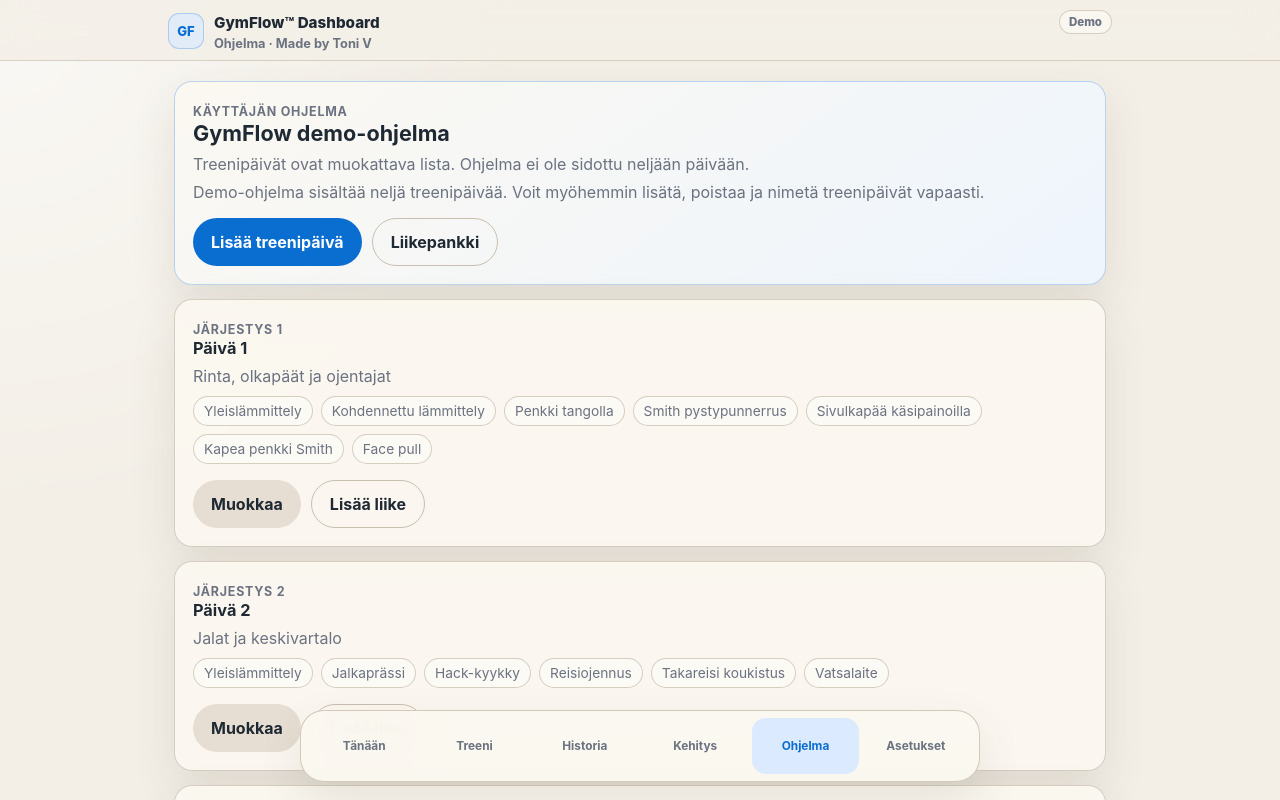
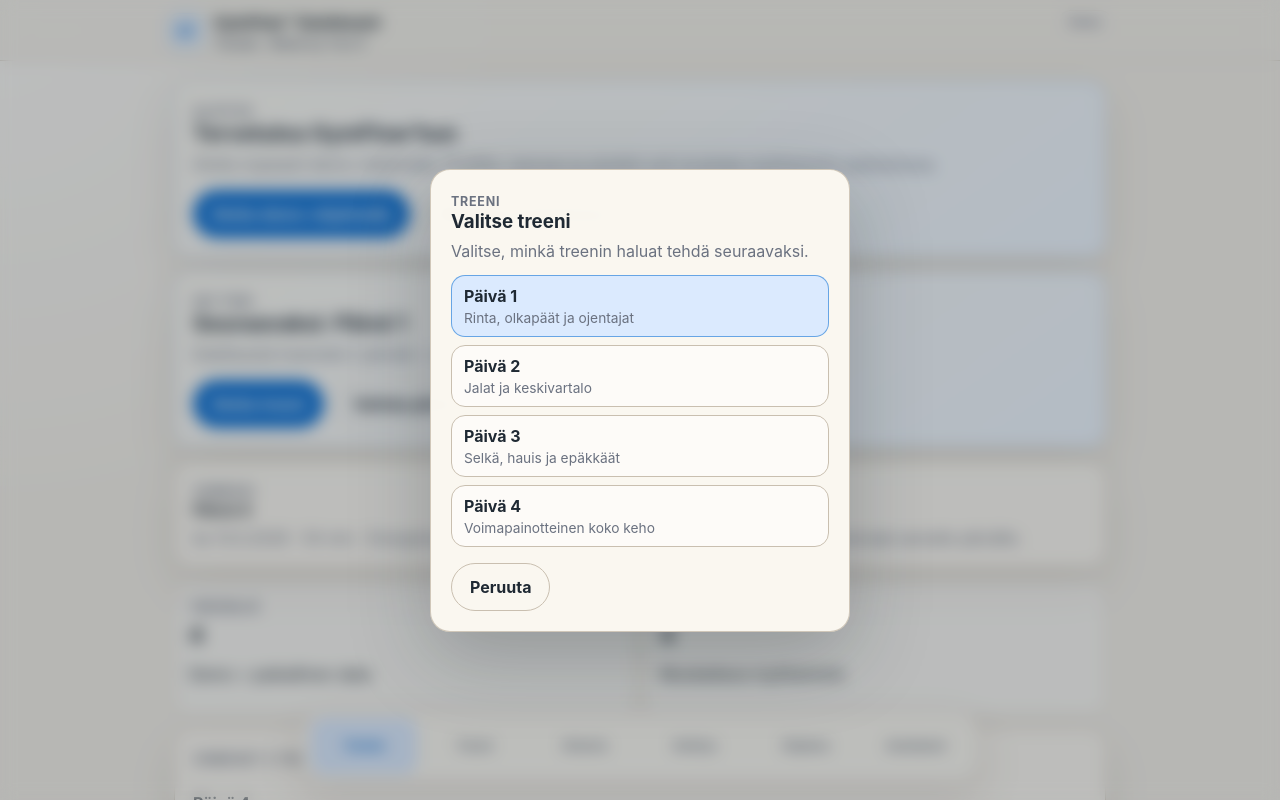
Before and after one commit to Vode72/gymflow-dashboard, a React (Vite) app: page / in a window 1280 px wide. Both pictures are taken after a click on the button "Vaihda päivä". Shown: the top 800 px of the page. Built offline with nearby package versions, Linux system fonts and the light colour scheme.

Commit message:
Improve change day flow and warmup polish

```diff
--- a/src/App.css
+++ b/src/App.css
@@ -384,7 +384,7 @@
 }
 
 .exercise-card--warmup .card__body {
-  padding: 13px 14px;
+  padding: 11px 12px;
 }
 
 .exercise-card--warmup .exercise-card__header {
@@ -397,7 +397,24 @@
 }
 
 .exercise-card--warmup h3 {
-  font-size: 0.98rem;
+  font-size: 0.95rem;
+}
+
+.exercise-card--warmup .pill {
+  min-height: 26px;
+  padding: 3px 8px;
+  font-size: 0.76rem;
+}
+
+.exercise-card--warmup .field {
+  gap: 4px;
+}
+
+.exercise-card--warmup .field input,
+.exercise-card--warmup .field select {
+  min-height: 42px;
+  border-radius: 12px;
+  padding: 0 12px;
 }
 
 .exercise-card__header {
@@ -430,7 +447,7 @@
 
 .done-toggle {
   justify-self: start;
-  min-height: 44px;
+  min-height: 40px;
   border: 1px solid var(--border);
   border-radius: 999px;
   padding: 0 16px;
@@ -440,9 +457,10 @@
 }
 
 .done-toggle[aria-pressed='true'] {
-  border-color: rgba(21, 128, 61, 0.36);
+  border-color: rgba(21, 128, 61, 0.46);
   color: var(--success);
-  background: rgba(220, 252, 231, 0.7);
+  background: rgba(220, 252, 231, 0.82);
+  box-shadow: inset 0 0 0 1px rgba(21, 128, 61, 0.08);
 }
 
 .targeted-warmup-toggle {
@@ -550,6 +568,45 @@
   color: var(--text-muted);
 }
 
+.choice-list {
+  display: grid;
+  gap: 8px;
+  margin-top: 14px;
+}
+
+.choice-list button {
+  display: grid;
+  gap: 4px;
+  min-height: 58px;
+  border: 1px solid var(--border);
+  border-radius: 14px;
+  padding: 10px 12px;
+  color: var(--text-main);
+  background: rgba(255, 255, 255, 0.48);
+  text-align: left;
+}
+
+.choice-list button span {
+  color: var(--text-muted);
+  font-size: 0.86rem;
+}
+
+.choice-list button[aria-pressed='true'] {
+  border-color: rgba(10, 110, 209, 0.55);
+  background: var(--accent-soft);
+}
+
+.inline-notice {
+  margin-top: 12px;
+  border: 1px solid rgba(10, 110, 209, 0.22);
+  border-radius: 14px;
+  padding: 10px 12px;
+  color: var(--text-main);
+  background: rgba(219, 234, 254, 0.45);
+  font-size: 0.9rem;
+  font-weight: 650;
+}
+
 .empty-state {
   padding: 24px 18px;
   text-align: left;
--- a/src/App.jsx
+++ b/src/App.jsx
@@ -20,6 +20,7 @@
 
 function App() {
   const [activeView, setActiveView] = useState('home')
+  const [selectedWorkoutDayId, setSelectedWorkoutDayId] = useState(null)
   const gymFlow = useGymFlowData()
   const ActivePage = views[activeView]
 
@@ -37,7 +38,12 @@
 
   return (
     <AppShell activeView={activeView} onNavigate={setActiveView} title={pageTitle}>
-      <ActivePage {...gymFlow} onNavigate={setActiveView} />
+      <ActivePage
+        {...gymFlow}
+        onNavigate={setActiveView}
+        onSelectWorkoutDay={setSelectedWorkoutDayId}
+        selectedWorkoutDayId={selectedWorkoutDayId}
+      />
     </AppShell>
   )
 }
--- a/src/components/ExerciseLogCard.jsx
+++ b/src/components/ExerciseLogCard.jsx
@@ -16,7 +16,8 @@
 
 function buildWarmupSummary(log) {
   const parts = []
-  const warmupName = log?.customWarmupName?.trim() || log?.warmupType
+  const customName = log?.customWarmupName?.trim()
+  const warmupName = log?.warmupType === 'Muu' && customName ? customName : customName || log?.warmupType
 
   if (warmupName) parts.push(warmupName)
   if (log?.durationMinutes) parts.push(formatDuration(log.durationMinutes))
@@ -102,7 +103,7 @@
             onClick={() => onWarmupChange({ completed: !log?.completed })}
             type="button"
           >
-            Tehty
+            {log?.completed ? '✓ Tehty' : 'Tehty'}
           </button>
           {warmupSummary ? <span className="hint hint--success">{warmupSummary}</span> : null}
         </div>
@@ -145,7 +146,7 @@
             onClick={() => onWarmupChange({ completed: !log?.completed })}
             type="button"
           >
-            Tehty
+            {log?.completed ? '✓ Tehty' : 'Tehty'}
           </button>
           {warmupSummary ? <span className="hint hint--success">{warmupSummary}</span> : null}
         </div>
--- a/src/hooks/useGymFlowData.js
+++ b/src/hooks/useGymFlowData.js
@@ -31,12 +31,16 @@
     status: 'draft',
     durationMinutes: '',
     feeling: 'Normaali',
-    exercises: selectedExercises.map((exercise) => ({
+    exercises: selectedExercises.map((exercise) => {
+      const trackingType = getExerciseTrackingType(exercise)
+
+      return {
       exerciseId: exercise.id,
       exerciseName: getExerciseDisplayName(exercise),
-      trackingType: getExerciseTrackingType(exercise),
+      trackingType,
       category: exercise.category ?? '',
-      enabled: true,
+      enabled: trackingType !== 'warmupNote',
+      enabledByUser: false,
       setsText: '',
       sets: [],
       warmupType: getDefaultWarmupType(exercise),
@@ -47,7 +51,8 @@
       topReps: null,
       estimatedOneRepMax: null,
       note: '',
-    })),
+      }
+    }),
     createdAt: now.toISOString(),
     updatedAt: now.toISOString(),
   }
@@ -122,7 +127,7 @@
       completedAt: now.toISOString(),
       status: 'completed',
       durationMinutes: Number(draft.durationMinutes) || 0,
-      exercises: draft.exercises.filter((exercise) => exercise.enabled !== false),
+      exercises: draft.exercises.filter((exercise) => exercise.enabled !== false && (exercise.trackingType !== 'warmupNote' || exercise.enabledByUser)),
       createdAt: draft.createdAt ?? now.toISOString(),
       updatedAt: now.toISOString(),
     }
--- a/src/pages/Home.jsx
+++ b/src/pages/Home.jsx
@@ -1,3 +1,4 @@
+import { useState } from 'react'
 import Card from '../components/Card'
 import EmptyState from '../components/EmptyState'
 import StatCard from '../components/StatCard'
@@ -5,9 +6,19 @@
 import { formatDuration } from '../utils/durationUtils'
 import { getLatestCompletedSession, getNextWorkoutDay, getTodaySessions, getWorkoutGapMessage } from '../utils/workoutLogic'
 
-export default function Home({ profile, program, sessions, updateProfile, onNavigate }) {
+export default function Home({
+  onNavigate,
+  onSelectWorkoutDay,
+  profile,
+  program,
+  selectedWorkoutDayId,
+  sessions,
+  updateProfile,
+}) {
+  const [showDayPicker, setShowDayPicker] = useState(false)
   const latestSession = getLatestCompletedSession(sessions)
-  const nextWorkout = getNextWorkoutDay(program, sessions)
+  const suggestedWorkout = getNextWorkoutDay(program, sessions)
+  const nextWorkout = program.workoutDays.find((day) => day.id === selectedWorkoutDayId) ?? suggestedWorkout
   const todaySessions = getTodaySessions(sessions)
   const latestThree = [...sessions]
     .filter((session) => session.status === 'completed')
@@ -40,11 +51,40 @@
           <button className="btn btn--primary" onClick={() => onNavigate('workout')} type="button">
             Aloita treeni
           </button>
-          <button className="btn btn--ghost" onClick={() => onNavigate('program')} type="button">
+          <button className="btn btn--ghost" onClick={() => setShowDayPicker(true)} type="button">
             Vaihda päivä
           </button>
         </div>
       </Card>
+
+      {showDayPicker ? (
+        <div className="modal-backdrop" role="presentation">
+          <div aria-modal="true" className="modal-card" role="dialog">
+            <span className="card__eyebrow">Treeni</span>
+            <h3>Valitse treeni</h3>
+            <p>Valitse, minkä treenin haluat tehdä seuraavaksi.</p>
+            <div className="choice-list">
+              {program.workoutDays.map((day) => (
+                <button
+                  aria-pressed={nextWorkout?.id === day.id}
+                  key={day.id}
+                  onClick={() => {
+                    onSelectWorkoutDay(day.id)
+                    setShowDayPicker(false)
+                  }}
+                  type="button"
+                >
+                  <strong>{day.name}</strong>
+                  <span>{day.description}</span>
+                </button>
+              ))}
+            </div>
+            <div className="button-row">
+              <button className="btn btn--ghost" onClick={() => setShowDayPicker(false)} type="button">Peruuta</button>
+            </div>
+          </div>
+        </div>
+      ) : null}
 
       {!latestSession ? (
         <EmptyState title="Ei treenejä vielä.">
--- a/src/pages/Program.jsx
+++ b/src/pages/Program.jsx
@@ -1,7 +1,12 @@
 import Card from '../components/Card'
+import { useState } from 'react'
 
 export default function Program({ program, exercises }) {
+  const [notice, setNotice] = useState('')
   const exerciseMap = new Map(exercises.map((exercise) => [exercise.id, exercise]))
+  const programNotice = 'Ohjelman muokkaus lisätään myöhemmässä vaiheessa.'
+  const bankNotice = 'Liikepankin muokkaus lisätään myöhemmässä vaiheessa.'
+  const dayNotice = 'Treenipäivän muokkaus lisätään myöhemmässä vaiheessa.'
 
   return (
     <div className="page-stack">
@@ -10,9 +15,11 @@
         <h2>{program.name}</h2>
         <p>Treenipäivät ovat muokattava lista. Ohjelma ei ole sidottu neljään päivään.</p>
         <p>Demo-ohjelma sisältää neljä treenipäivää. Voit myöhemmin lisätä, poistaa ja nimetä treenipäivät vapaasti.</p>
+        <p>Muokkaustoiminnot ovat tulossa. Nykyinen näkymä näyttää demo-ohjelman rakenteen.</p>
+        {notice ? <div className="inline-notice" role="status">{notice}</div> : null}
         <div className="button-row">
-          <button className="btn btn--primary" type="button">Lisää treenipäivä</button>
-          <button className="btn btn--ghost" type="button">Liikepankki</button>
+          <button className="btn btn--primary" onClick={() => setNotice(programNotice)} type="button">Lisää treenipäivä</button>
+          <button className="btn btn--ghost" onClick={() => setNotice(bankNotice)} type="button">Liikepankki</button>
         </div>
       </Card>
 
@@ -27,8 +34,8 @@
             ))}
           </div>
           <div className="button-row">
-            <button className="btn" type="button">Muokkaa</button>
-            <button className="btn btn--ghost" type="button">Lisää liike</button>
+            <button className="btn" onClick={() => setNotice(dayNotice)} type="button">Muokkaa</button>
+            <button className="btn btn--ghost" onClick={() => setNotice(dayNotice)} type="button">Lisää liike</button>
           </div>
         </Card>
       ))}
--- a/src/pages/Workout.jsx
+++ b/src/pages/Workout.jsx
@@ -38,8 +38,10 @@
   activeDraft,
   completeWorkout,
   exercises,
+  onSelectWorkoutDay,
   program,
   saveDraft,
+  selectedWorkoutDayId,
   sessions,
   startDraft,
   updateDraft,
@@ -49,7 +51,8 @@
   const [selectedDayId, setSelectedDayId] = useState(suggestedDay?.id ?? activeDays[0]?.id)
   const [showConfirm, setShowConfirm] = useState(false)
   const [completedSummary, setCompletedSummary] = useState(null)
-  const selectedDay = activeDays.find((day) => day.id === selectedDayId) ?? activeDays[0]
+  const effectiveSelectedDayId = selectedWorkoutDayId ?? selectedDayId
+  const selectedDay = activeDays.find((day) => day.id === effectiveSelectedDayId) ?? activeDays[0]
   const currentDraft = activeDraft?.workoutDayId === selectedDay?.id ? activeDraft : null
 
   const selectedExercises = useMemo(() => {
@@ -102,13 +105,14 @@
   }, [sessions])
 
   const targetedWarmupLog = currentDraft?.exercises.find(isTargetedWarmup)
-  const targetedWarmupEnabled = Boolean(targetedWarmupLog && targetedWarmupLog.enabled !== false)
+  const targetedWarmupEnabled = Boolean(targetedWarmupLog?.enabled && targetedWarmupLog?.enabledByUser)
   const draftSummary = getDraftSummary(currentDraft)
   const durationHours = Math.floor((Number(currentDraft?.durationMinutes) || 0) / 60)
   const durationMinutes = (Number(currentDraft?.durationMinutes) || 0) % 60
 
   function selectWorkoutDay(dayId) {
     setSelectedDayId(dayId)
+    onSelectWorkoutDay(dayId)
     setCompletedSummary(null)
     setShowConfirm(false)
   }
@@ -159,11 +163,12 @@
       const existingTargeted = current.exercises.find(isTargetedWarmup)
 
       if (existingTargeted) {
+        const nextEnabled = !targetedWarmupEnabled
         return {
           ...current,
           exercises: current.exercises.map((exercise) => (
             isTargetedWarmup(exercise)
-              ? { ...exercise, enabled: exercise.enabled === false }
+              ? { ...exercise, enabled: nextEnabled, enabledByUser: nextEnabled }
               : exercise
           )),
         }
--- a/src/utils/workoutLogUtils.js
+++ b/src/utils/workoutLogUtils.js
@@ -49,6 +49,7 @@
     trackingType: targetedWarmupExercise.trackingType,
     category: targetedWarmupExercise.category,
     enabled: true,
+    enabledByUser: true,
     setsText: '',
     sets: [],
     warmupType: targetedWarmupExercise.defaultWarmupType,
```
Also changed, not shown: 1 other file (tests, documents, lock files or other folders).
